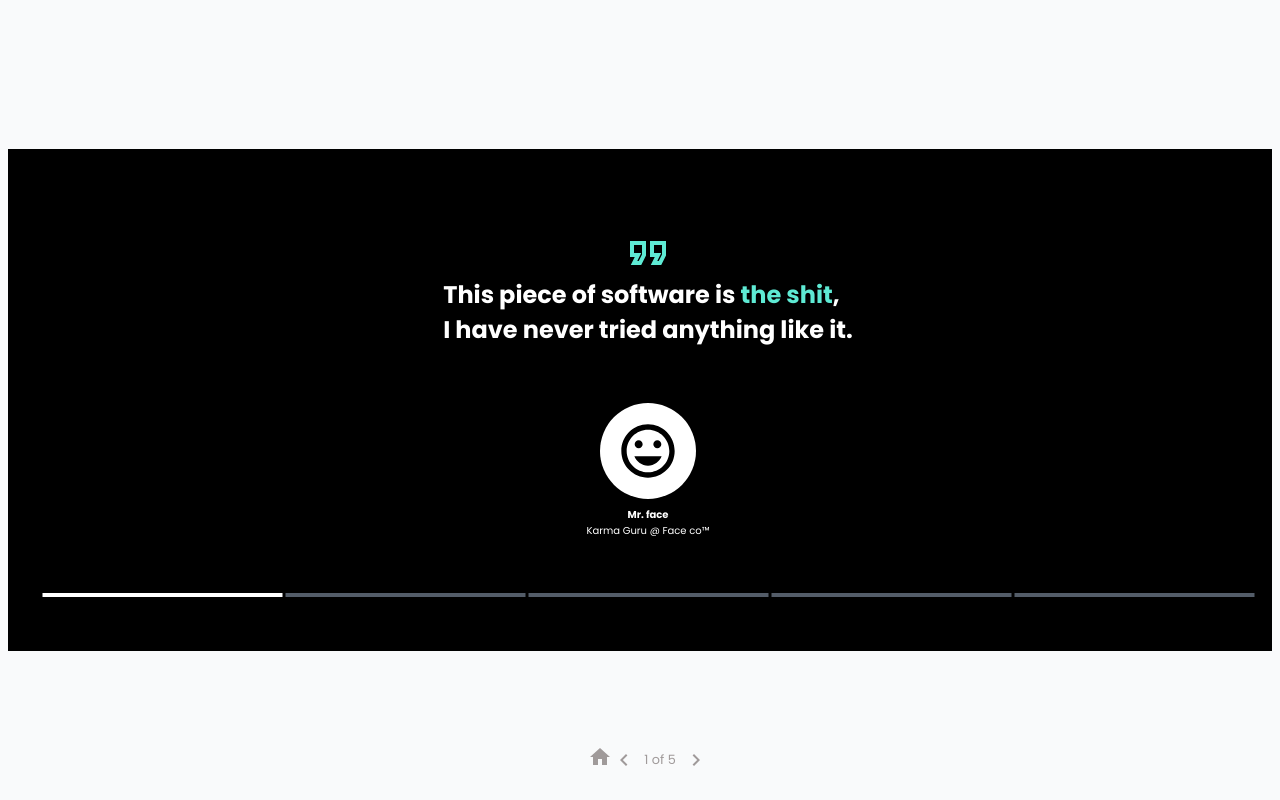
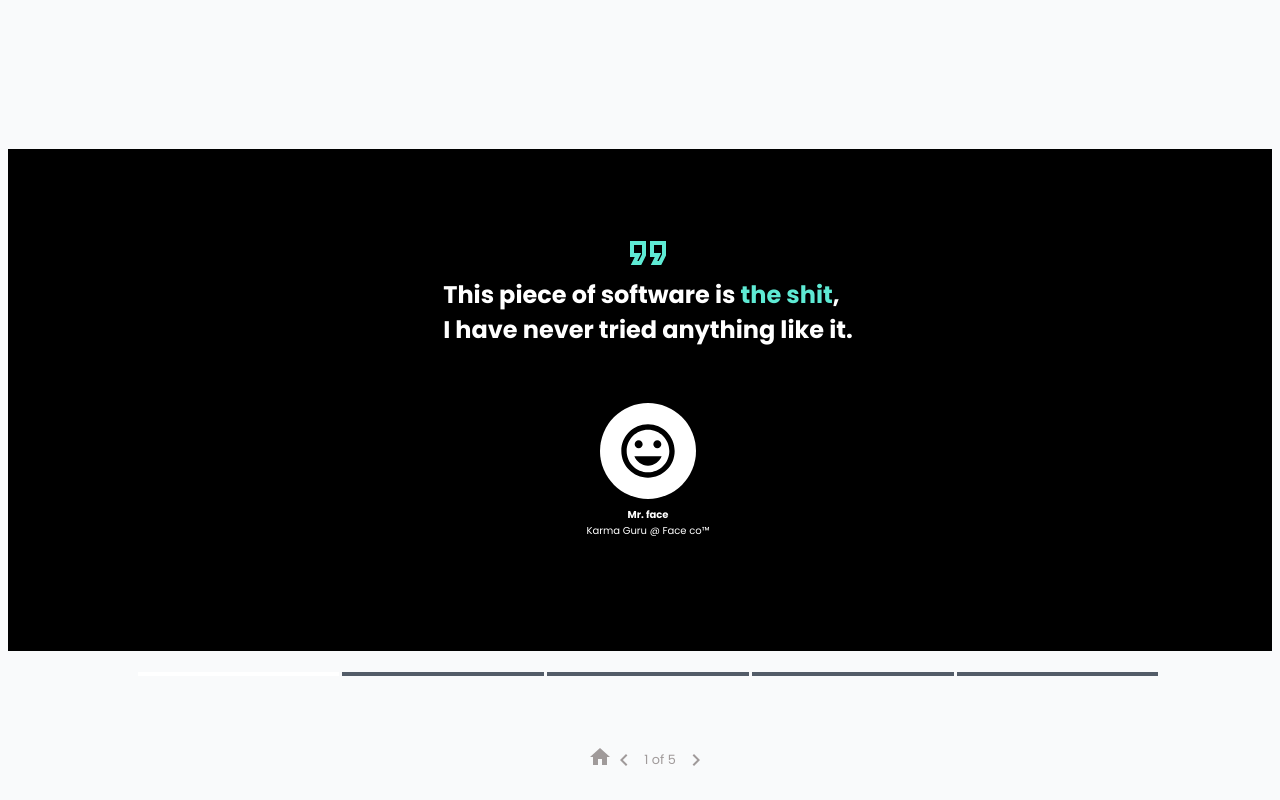
Before and after one commit to Ekamba/carousel-assignment, a React (Create React App) app: page / in a window 1280 px wide. Built offline with nearby package versions, Linux system fonts and the light colour scheme; a web font is replaced by a local one.

Commit message:
refactore the bar navigation

```diff
--- a/src/components/Carousel.jsx
+++ b/src/components/Carousel.jsx
@@ -27,15 +27,8 @@ const Carousel = ({ children }) => {
         {React.Children.map(children, (child, index) => {
           return React.cloneElement(child, { width: "100%" });
         })}
-        <div className="container-bars">
-          {Array.from(children).map((child, index) => (
-            <div
-              key={index}
-              className={index === currentIndex ? "bar active" : "bar"}
-            ></div>
-          ))}
-        </div>
       </div>
+
       <div className="navigation" style={{ transition: "translateX(-0%)" }}>
         <a href="one">
           <MdHome className="btn" />
@@ -47,6 +40,14 @@ const Carousel = ({ children }) => {
         <p className="item__count">
           {currentIndex + 1} of {totalItems}
         </p>
+        <div className="container-bars">
+          {React.Children.map(children, (child, index) => (
+            <div
+              key={index}
+              className={index === currentIndex ? "bar active" : "bar"}
+            ></div>
+          ))}
+        </div>
         <MdOutlineChevronRight
           className="btn"
           onClick={() => navigationHandler(currentIndex + 1)}
--- a/src/components/carousel.css
+++ b/src/components/carousel.css
@@ -8,7 +8,7 @@
 
 .carousel__items__container {
   white-space: nowrap;
-  transition: transform 0.3s;
+  transition: transform 0.6s;
 }
 
 .carousel__item {
@@ -111,7 +111,9 @@
 
 .container-bars {
   position: absolute;
-  bottom: 10px;
+  width: 100%;
+  margin-top: -5rem;
+  padding: 0 10%;
   left: 50%;
   transform: translateX(-50%);
   display: flex;
--- a/src/index.css
+++ b/src/index.css
@@ -14,6 +14,7 @@
   margin: 0;
   padding: 0;
   box-sizing: border-box;
+  scroll-behavior: smooth;
 }
 
 body {
```
